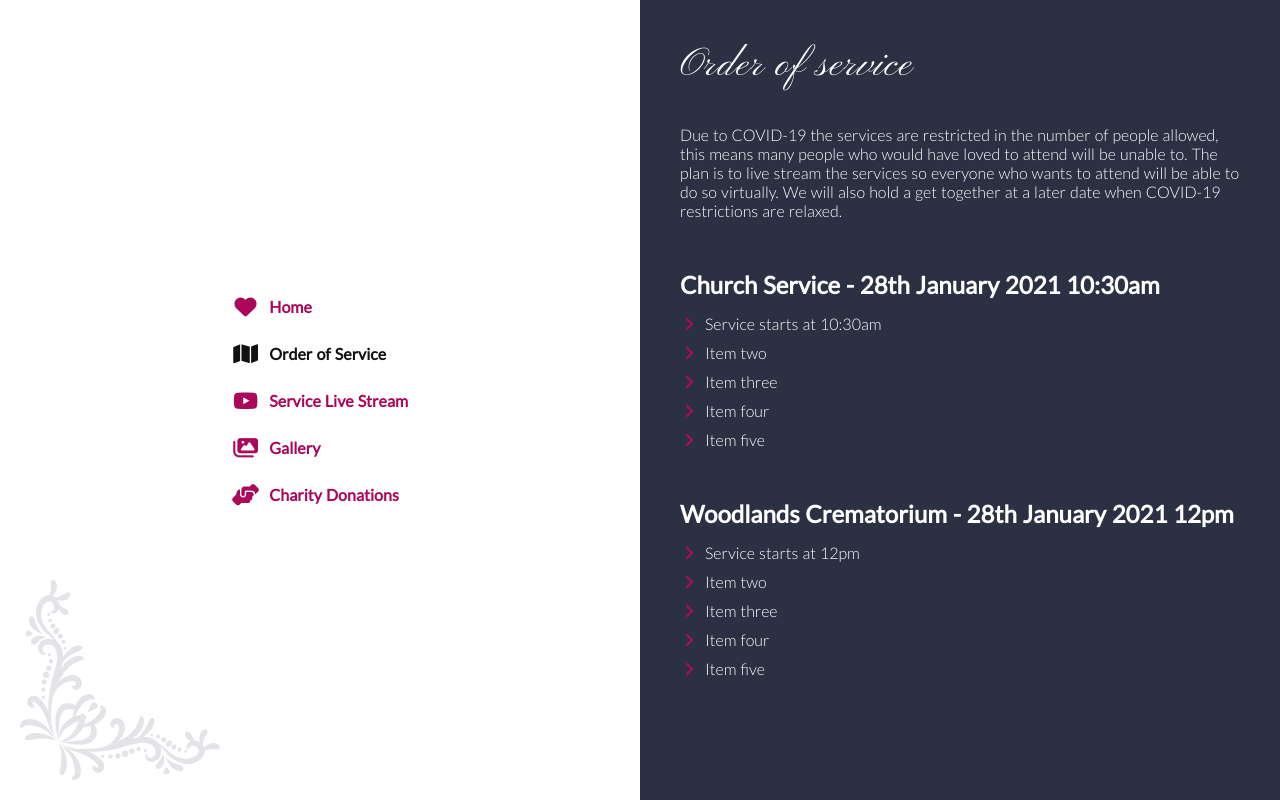
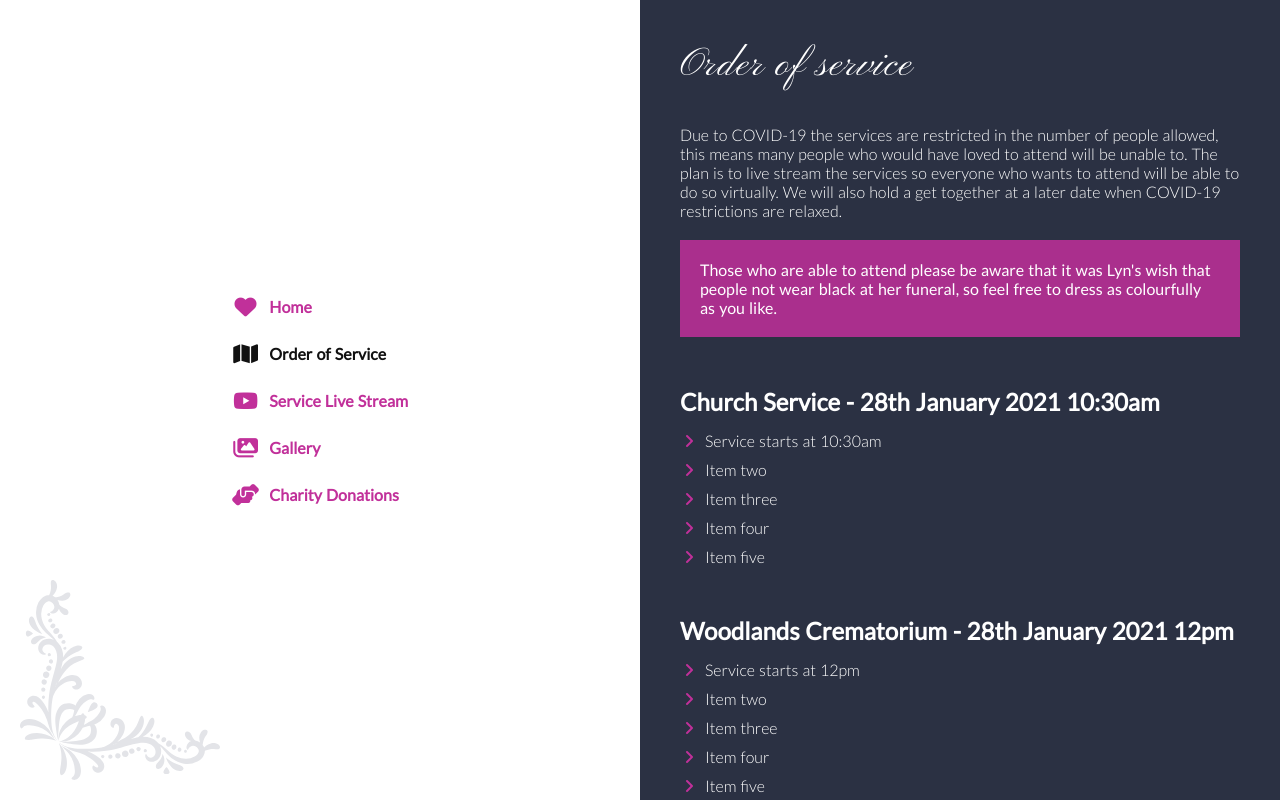
Before and after one commit to Coderior/lovingmemory, a Nuxt app: page /order-of-service in a window 1280 px wide. Built offline with nearby package versions, Linux system fonts and the light colour scheme.

Commit message:
add clothes text

```diff
--- a/layouts/default.vue
+++ b/layouts/default.vue
@@ -5,6 +5,8 @@
 </template>
 
 <style lang="scss">
+$highlight: #c1309a;
+$highlightmuted: #c1309ad9;
 html {
   font-family: 'Lato', sans-serif;
   font-size: 16px;
@@ -36,7 +38,6 @@ html {
 }
 .icon {
   margin-right: 10px;
-  color: #ab085a;
   font-size: 22px;
 }
 .section {
@@ -73,9 +74,14 @@ html {
     p {
       margin: 10px 0;
       font-weight: 300;
+      &.highlight {
+        background: $highlightmuted;
+        padding: 20px;
+        font-weight: 400;
+      }
     }
     .fa-li {
-      color: #b7085f;
+      color: $highlight;
     }
     ul {
       font-weight: 300;
@@ -96,7 +102,7 @@ html {
     padding: 15px 30px;
     border-radius: 4px;
     font-size: 18px;
-    background: #b7085f;
+    background: $highlight;
     text-decoration: none;
     color: #fff;
     margin: 10px 0;
@@ -117,7 +123,7 @@ ul {
   li {
   }
   a {
-    color: #ab085a;
+    color: $highlight;
     text-decoration: none;
     padding: 10px 0;
     display: flex;
--- a/pages/order-of-service.vue
+++ b/pages/order-of-service.vue
@@ -6,6 +6,7 @@
     <div class="section details">
       <h1 class="title">Order of service</h1>
       <p>Due to COVID-19 the services are restricted in the number of people allowed, this means many people who would have loved to attend will be unable to. The plan is to live stream the services so everyone who wants to attend will be able to do so virtually. We will also hold a get together at a later date when COVID-19 restrictions are relaxed.</p>
+      <p class="highlight">Those who are able to attend please be aware that it was Lyn's wish that people not wear black at her funeral, so feel free to dress as colourfully as you like.</p>
       <h2>Church Service - 28th January 2021 10:30am</h2>
       <ul class="fa-ul">
         <li><span class="fa-li"><i class="fas fa-angle-right"></i></span>Service starts at 10:30am</li>
```
